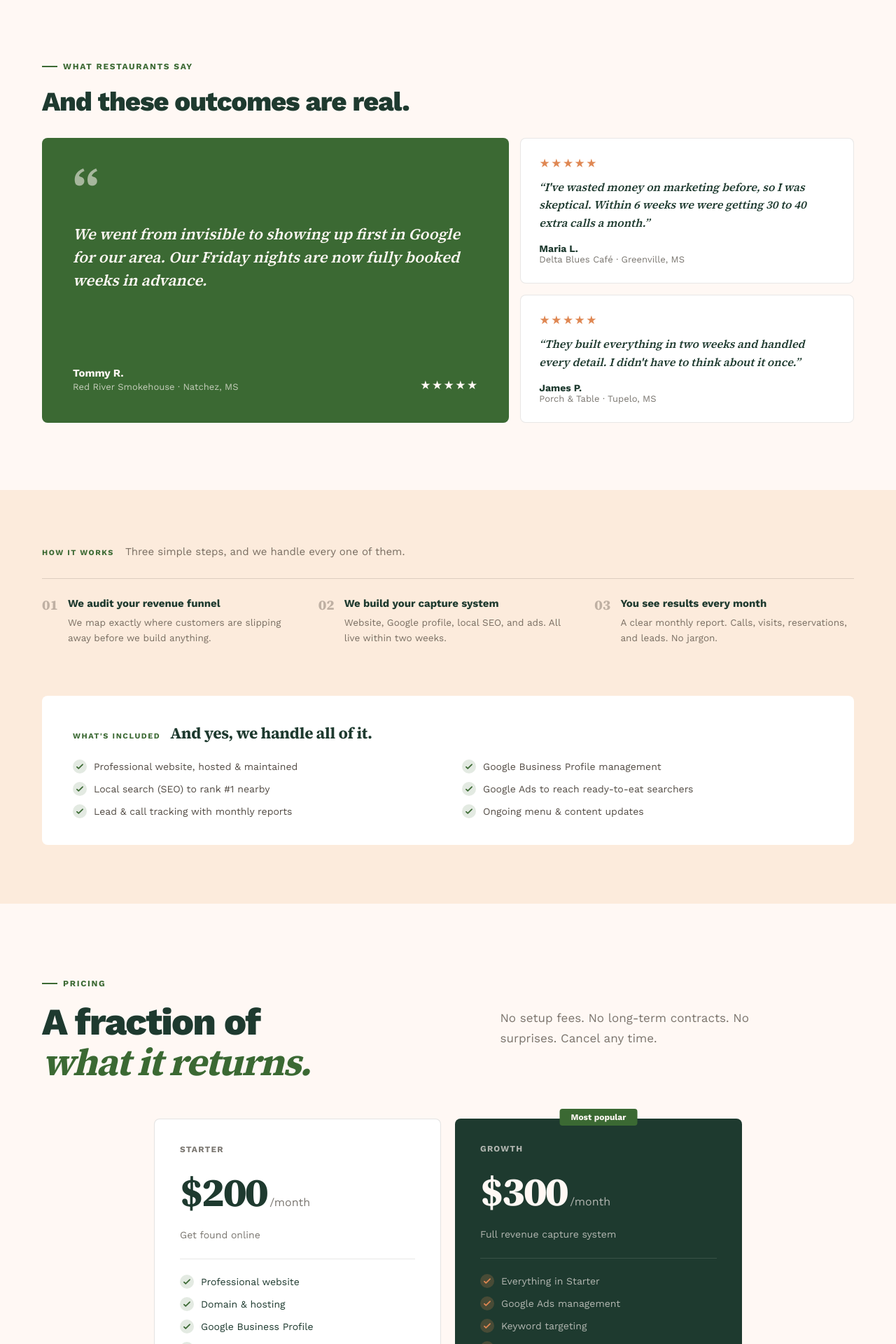
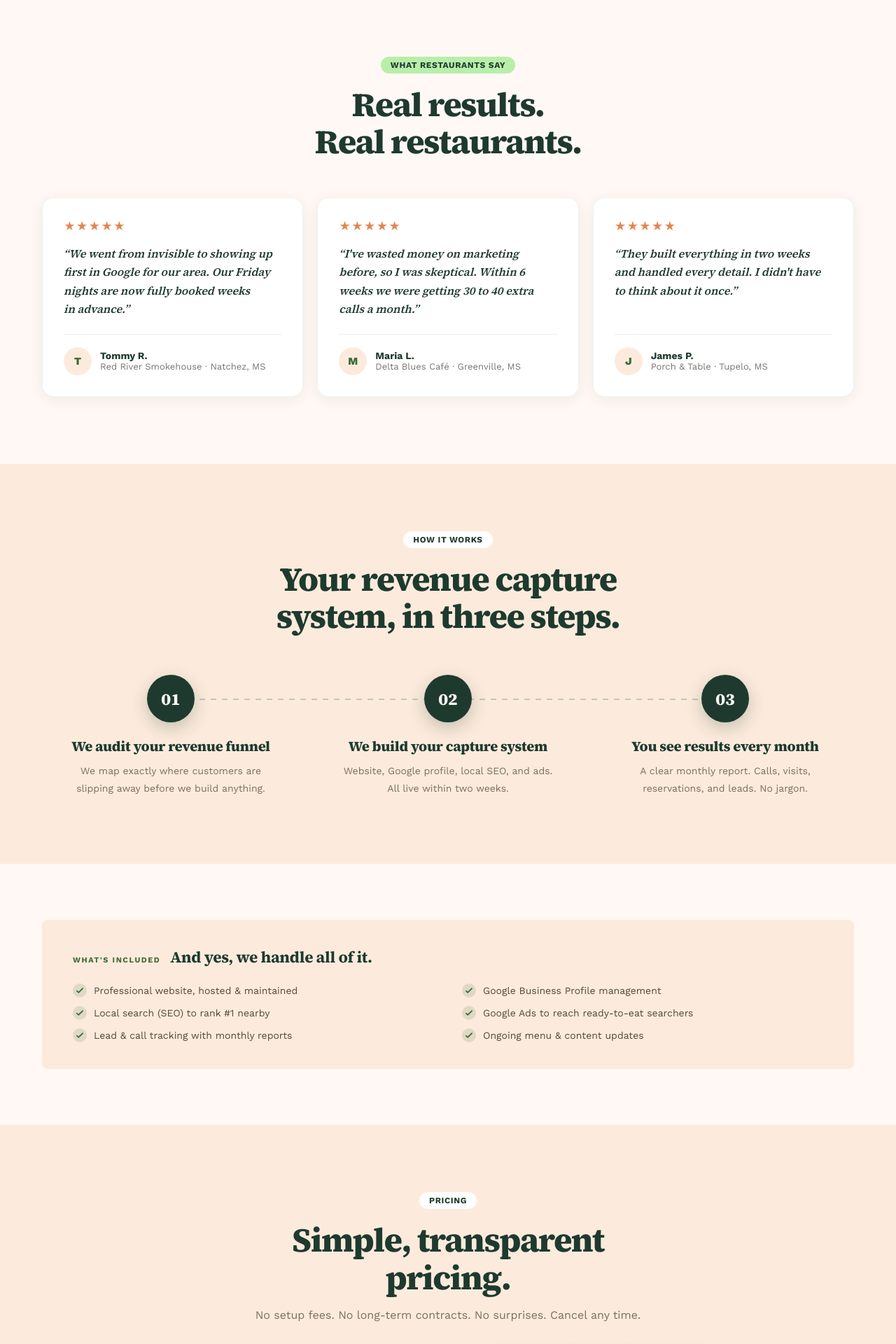
Before and after one commit to MainStreetGrowth/mainstreetgrowth, a Next.js app: page /outcomes in a window 1280 px wide. Shown: the part 2860-4780 px from the top of the page at 70% size. Built offline with nearby package versions, Linux system fonts and the light colour scheme.

Commit message:
Outcomes: adopt Classic layouts for testimonials (3 cards+avatars), how-it-works (circles+connector), pricing (2-tier+shadows); alternate section backgrounds

```diff
--- a/app/outcomes/page.tsx
+++ b/app/outcomes/page.tsx
@@ -39,6 +39,7 @@ const C = {
   coral: "#3b6933",   /* green: primary accent (buttons, badges) */
   gold: "#df8752",    /* terracotta/amber: secondary accent */
   blush: "#fcebdc",   /* linen tint */
+  sageContainer: "#b9eeaa", /* light green pill */
   muted: "rgba(34,26,17,0.6)",
   onInk: "#fff8f4",
   onInkMuted: "rgba(255,248,244,0.66)",
@@ -473,57 +474,23 @@ export default function Outcomes() {
         {/* ── TESTIMONIALS (its own section) ───────────────────── */}
         <section style={{ background: C.cream, padding: isMobile ? "68px 20px" : "96px 24px" }}>
           <div style={{ maxWidth: 1160, margin: "0 auto" }}>
-            <div className="reveal" style={{ marginBottom: 30 }}>
-              <Kicker>What restaurants say</Kicker>
-              <h3 style={{ fontSize: "clamp(1.7rem,3vw,2.6rem)", fontWeight: 800, color: C.ink, letterSpacing: "-0.03em", margin: 0 }}>
-                And these outcomes are real.
-              </h3>
+            <div className="reveal" style={{ textAlign: "center", maxWidth: 560, margin: "0 auto 52px" }}>
+              <div style={{ display: "inline-block", background: C.sageContainer, color: C.ink, padding: "5px 14px", borderRadius: 100, fontSize: 12, fontWeight: 700, letterSpacing: "0.05em", textTransform: "uppercase", marginBottom: 18 }}>What restaurants say</div>
+              <h2 className="font-display" style={{ fontSize: "clamp(2rem,4vw,3rem)", fontWeight: 800, color: C.ink, lineHeight: 1.12, letterSpacing: "-0.03em", margin: 0 }}>
+                Real results. Real restaurants.
+              </h2>
             </div>
-            <div style={{ display: "grid", gridTemplateColumns: isMobile ? "1fr" : "7fr 5fr", gap: 16 }}>
-              <div className="lift reveal" style={{ background: C.coral, borderRadius: 8, padding: isMobile ? 28 : 44, display: "flex", flexDirection: "column", justifyContent: "space-between", minHeight: 280 }}>
-                <div>
-                  <div className="font-display" style={{ fontSize: 76, color: "rgba(255,248,244,0.55)", lineHeight: 0.75, marginBottom: 20, fontWeight: 800 }}>&ldquo;</div>
-                  <p className="font-display" style={{ fontSize: 22, color: "#fff8f4", lineHeight: 1.5, fontWeight: 600, fontStyle: "italic", margin: 0 }}>{TESTIMONIALS[0].quote}</p>
-                </div>
-                <div style={{ display: "flex", justifyContent: "space-between", alignItems: "flex-end", marginTop: 32 }}>
-                  <div>
-                    <div style={{ fontWeight: 700, color: "#fff8f4", fontSize: 15 }}>{TESTIMONIALS[0].name}</div>
-                    <div style={{ color: "rgba(255,248,244,0.7)", fontSize: 13, marginTop: 3 }}>{TESTIMONIALS[0].restaurant} · {TESTIMONIALS[0].location}</div>
-                  </div>
-                  <Stars color="#fff8f4" />
-                </div>
-              </div>
-              <div style={{ display: "flex", flexDirection: "column", gap: 16 }}>
-                {TESTIMONIALS.slice(1).map((t, i) => (
-                  <div key={t.name} className={`lift reveal reveal-delay-${i + 1}`} style={{ background: "#FFFFFF", borderRadius: 8, padding: 26, flex: 1, border: `1px solid rgba(34,26,17,0.1)` }}>
-                    <Stars />
-                    <p className="font-display" style={{ fontSize: 16, color: C.ink, lineHeight: 1.6, fontWeight: 600, fontStyle: "italic", margin: "12px 0 16px" }}>&ldquo;{t.quote}&rdquo;</p>
-                    <div style={{ fontWeight: 700, color: C.ink, fontSize: 14 }}>{t.name}</div>
-                    <div style={{ color: C.muted, fontSize: 13 }}>{t.restaurant} · {t.location}</div>
-                  </div>
-                ))}
-              </div>
-            </div>
-          </div>
-        </section>
-
-        {/* ── SECONDARY: How it works (quiet) ──────────────────── */}
-        <section style={{ background: C.blush, padding: isMobile ? "56px 20px 20px" : "76px 24px 24px" }}>
-          <div style={{ maxWidth: 1160, margin: "0 auto" }}>
-            <div className="reveal" style={{ display: "flex", flexDirection: isMobile ? "column" : "row", alignItems: isMobile ? "flex-start" : "baseline", gap: isMobile ? 6 : 16, marginBottom: 26 }}>
-              <span style={{ fontSize: 11, fontWeight: 700, letterSpacing: "0.14em", textTransform: "uppercase", color: C.coral }}>How it works</span>
-              <span style={{ fontSize: 15, color: C.muted, lineHeight: 1.6 }}>Three simple steps, and we handle every one of them.</span>
-            </div>
-            <div style={{
-              display: "grid", gridTemplateColumns: isMobile ? "1fr" : "1fr 1fr 1fr",
-              gap: isMobile ? 12 : 24, borderTop: `1px solid rgba(34,26,17,0.14)`, paddingTop: 26,
-            }}>
-              {STEPS.map(({ num, title, body }) => (
-                <div key={num} className="reveal" style={{ display: "flex", gap: 14, alignItems: "flex-start" }}>
-                  <span className="font-display" style={{ fontSize: 20, fontWeight: 800, color: "rgba(34,26,17,0.28)", lineHeight: 1.1, flexShrink: 0 }}>{num}</span>
-                  <div>
-                    <h3 style={{ fontSize: 15, fontWeight: 700, color: C.ink, margin: "0 0 6px", lineHeight: 1.3 }}>{title}</h3>
-                    <p style={{ fontSize: 13.5, color: C.muted, lineHeight: 1.6, margin: 0 }}>{body}</p>
+            <div style={{ display: "grid", gridTemplateColumns: isMobile ? "1fr" : "repeat(3,1fr)", gap: 20 }}>
+              {TESTIMONIALS.map((t, i) => (
+                <div key={t.name} className={`lift reveal reveal-delay-${i + 1}`} style={{ background: "#FFFFFF", borderRadius: 16, padding: 30, border: "1px solid rgba(34,26,17,0.06)", boxShadow: "0 4px 20px rgba(30,58,47,0.07)", display: "flex", flexDirection: "column" }}>
+                  <span style={{ color: C.gold, fontSize: 16, letterSpacing: 1, marginBottom: 16 }}>★★★★★</span>
+                  <p className="font-display" style={{ fontSize: 16, color: C.ink, lineHeight: 1.65, fontWeight: 600, fontStyle: "italic", margin: "0 0 22px", flex: 1 }}>&ldquo;{t.quote}&rdquo;</p>
+                  <div style={{ display: "flex", alignItems: "center", gap: 12, paddingTop: 18, borderTop: "1px solid rgba(34,26,17,0.07)" }}>
+                    <div style={{ width: 40, height: 40, borderRadius: "50%", background: C.blush, display: "flex", alignItems: "center", justifyContent: "center", color: C.coral, fontWeight: 800, fontSize: 15, flexShrink: 0 }}>{t.name.charAt(0)}</div>
+                    <div>
+                      <div style={{ fontWeight: 700, color: C.ink, fontSize: 14 }}>{t.name}</div>
+                      <div style={{ color: C.muted, fontSize: 13 }}>{t.restaurant} · {t.location}</div>
+                    </div>
                   </div>
                 </div>
               ))}
@@ -531,11 +498,35 @@ export default function Outcomes() {
           </div>
         </section>
 
+        {/* ── SECONDARY: How it works (quiet) ──────────────────── */}
+        <section id="how-it-works" style={{ background: C.blush, padding: isMobile ? "64px 20px" : "96px 24px" }}>
+          <div style={{ maxWidth: 1160, margin: "0 auto" }}>
+            <div className="reveal" style={{ textAlign: "center", maxWidth: 560, margin: "0 auto 56px" }}>
+              <div style={{ display: "inline-block", background: "#FFFFFF", color: C.ink, padding: "5px 14px", borderRadius: 100, fontSize: 12, fontWeight: 700, letterSpacing: "0.05em", textTransform: "uppercase", marginBottom: 18 }}>How it works</div>
+              <h2 className="font-display" style={{ fontSize: "clamp(2rem,4vw,3rem)", fontWeight: 800, color: C.ink, lineHeight: 1.12, letterSpacing: "-0.03em", margin: 0 }}>
+                Your revenue capture system, in three steps.
+              </h2>
+            </div>
+            <div style={{ position: "relative", display: "grid", gridTemplateColumns: isMobile ? "1fr" : "repeat(3,1fr)", gap: isMobile ? 24 : 28 }}>
+              {!isMobile && <div aria-hidden="true" style={{ position: "absolute", top: 34, left: "16.66%", right: "16.66%", height: 2, background: "repeating-linear-gradient(to right,#86a496 0 8px,transparent 8px 16px)", opacity: 0.5 }} />}
+              {STEPS.map(({ num, title, body }, i) => (
+                <div key={num} className={`reveal reveal-delay-${i + 1}`} style={{ position: "relative", textAlign: "center" }}>
+                  <div style={{ width: 68, height: 68, borderRadius: "50%", background: C.ink, color: C.onInk, display: "flex", alignItems: "center", justifyContent: "center", margin: "0 auto 22px", position: "relative", zIndex: 1, boxShadow: "0 8px 24px rgba(7,36,26,0.22)" }}>
+                    <span className="font-display" style={{ fontSize: 24, fontWeight: 800 }}>{num}</span>
+                  </div>
+                  <h3 className="font-display" style={{ fontSize: 20, fontWeight: 800, color: C.ink, margin: "0 0 10px", letterSpacing: "-0.015em", lineHeight: 1.25 }}>{title}</h3>
+                  <p style={{ fontSize: 14, color: C.muted, lineHeight: 1.75, margin: "0 auto", maxWidth: 300 }}>{body}</p>
+                </div>
+              ))}
+            </div>
+          </div>
+        </section>
+
         {/* ── SECONDARY: What's included (quiet) ───────────────── */}
-        <section style={{ background: C.blush, padding: isMobile ? "40px 20px 60px" : "48px 24px 84px" }}>
+        <section style={{ background: C.cream, padding: isMobile ? "60px 20px" : "80px 24px" }}>
           <div style={{ maxWidth: 1160, margin: "0 auto" }}>
             <div className="reveal" style={{
-              background: "#FFFFFF", borderRadius: 8,
+              background: C.blush, borderRadius: 8,
               padding: isMobile ? "30px 24px" : "38px 44px",
             }}>
               <div style={{ display: "flex", flexDirection: isMobile ? "column" : "row", alignItems: isMobile ? "flex-start" : "baseline", gap: isMobile ? 6 : 14, marginBottom: 22 }}>
@@ -566,67 +557,66 @@ export default function Outcomes() {
         </section>
 
         {/* ── PRICING ─────────────────────────────────────────── */}
-        <section id="pricing" style={{ background: C.cream, padding: isMobile ? "68px 20px" : "100px 24px" }}>
+        <section id="pricing" style={{ background: C.blush, padding: isMobile ? "64px 20px" : "96px 24px" }}>
           <div style={{ maxWidth: 1160, margin: "0 auto" }}>
-            <div style={{ display: "grid", gridTemplateColumns: isMobile ? "1fr" : "1.2fr 1fr", gap: isMobile ? 16 : 48, alignItems: "center", marginBottom: 52 }} className="reveal">
-              <div>
-                <Kicker>Pricing</Kicker>
-                <h2 style={{ fontSize: "clamp(2.2rem,4.2vw,3.4rem)", fontWeight: 800, color: C.ink, lineHeight: 1.05, letterSpacing: "-0.03em", margin: 0 }}>
-                  A fraction of{" "}
-                  <span className="font-display" style={{ fontStyle: "italic", fontWeight: 700, color: C.coral }}>what it returns.</span>
-                </h2>
-              </div>
-              <p style={{ fontSize: 17, color: C.muted, lineHeight: 1.7, margin: 0, maxWidth: 360 }}>No setup fees. No long-term contracts. No surprises. Cancel any time.</p>
+            <div className="reveal" style={{ textAlign: "center", maxWidth: 560, margin: "0 auto 52px" }}>
+              <div style={{ display: "inline-block", background: "#FFFFFF", color: C.ink, padding: "5px 14px", borderRadius: 100, fontSize: 12, fontWeight: 700, letterSpacing: "0.05em", textTransform: "uppercase", marginBottom: 18 }}>Pricing</div>
+              <h2 className="font-display" style={{ fontSize: "clamp(2rem,4vw,3rem)", fontWeight: 800, color: C.ink, lineHeight: 1.12, letterSpacing: "-0.03em", margin: "0 0 12px" }}>
+                Simple, transparent pricing.
+              </h2>
+              <p style={{ fontSize: 16, color: C.muted, lineHeight: 1.7, margin: 0 }}>
+                No setup fees. No long-term contracts. No surprises. Cancel any time.
+              </p>
             </div>
-            <div style={{ display: "grid", gridTemplateColumns: isMobile ? "1fr" : "1fr 1fr", gap: 20, maxWidth: isMobile ? "100%" : 840, margin: "0 auto" }}>
+            <div style={{ display: "grid", gridTemplateColumns: isMobile ? "1fr" : "1fr 1fr", gap: 22, maxWidth: 840, margin: "0 auto" }}>
               {/* Starter */}
-              <div className="lift reveal" style={{ background: "#FFFFFF", borderRadius: 8, padding: 36, border: `1.5px solid rgba(34,26,17,0.12)` }}>
-                <div style={{ fontSize: 12, fontWeight: 700, color: C.muted, textTransform: "uppercase", letterSpacing: "0.1em", marginBottom: 14 }}>Starter</div>
+              <div className="lift reveal" style={{ background: "#FFFFFF", borderRadius: 18, padding: 36, border: "1px solid rgba(34,26,17,0.07)", boxShadow: "0 4px 20px rgba(30,58,47,0.07)" }}>
+                <div style={{ fontSize: 12, fontWeight: 700, color: C.muted, textTransform: "uppercase", letterSpacing: "0.09em", marginBottom: 14 }}>Starter</div>
                 <div style={{ marginBottom: 4 }}>
-                  <span className="font-display" style={{ fontSize: 58, fontWeight: 800, color: C.ink, letterSpacing: "-0.04em" }}>$200</span>
+                  <span className="font-display" style={{ fontSize: 56, fontWeight: 800, color: C.ink, letterSpacing: "-0.04em" }}>$200</span>
                   <span style={{ fontSize: 16, color: C.muted, marginLeft: 4 }}>/month</span>
                 </div>
-                <p style={{ fontSize: 14, color: C.muted, marginBottom: 26 }}>Get found online</p>
-                <div style={{ height: 1, background: "rgba(34,26,17,0.1)", marginBottom: 22 }} />
+                <p style={{ fontSize: 14, color: C.muted, margin: "0 0 26px" }}>Get found online</p>
+                <div style={{ height: 1, background: C.blush, marginBottom: 24 }} />
                 <ul style={{ listStyle: "none", padding: 0, margin: "0 0 30px", display: "flex", flexDirection: "column", gap: 12 }}>
                   {["Professional website", "Domain & hosting", "Google Business Profile", "Local SEO", "Monthly report", "2 content updates/month"].map(item => (
                     <li key={item} style={{ display: "flex", alignItems: "center", gap: 10, fontSize: 14, color: C.ink }}>
-                      <span style={{ width: 20, height: 20, borderRadius: "50%", flexShrink: 0, display: "flex", alignItems: "center", justifyContent: "center", background: "rgba(59,105,51,0.14)", color: C.coral }}>
+                      <span style={{ width: 20, height: 20, borderRadius: "50%", flexShrink: 0, display: "flex", alignItems: "center", justifyContent: "center", background: "rgba(59,105,51,0.12)", color: C.coral }}>
                         <IcoCheck />
                       </span>
                       {item}
                     </li>
                   ))}
                 </ul>
-                <a href="#contact" style={{ display: "block", textAlign: "center", border: `2px solid ${C.ink}`, color: C.ink, borderRadius: 4, padding: "13px 24px", fontSize: 15, fontWeight: 700, textDecoration: "none" }}>Get started</a>
+                <a href="#contact" style={{ display: "block", textAlign: "center", border: `2px solid ${C.ink}`, color: C.ink, borderRadius: 10, padding: "14px 24px", fontSize: 15, fontWeight: 700, textDecoration: "none" }}>Get started</a>
               </div>
 
               {/* Growth */}
-              <div className="lift reveal reveal-delay-1" style={{ background: C.ink, borderRadius: 8, padding: 36, position: "relative" }}>
-                <div style={{ position: "absolute", top: -14, left: "50%", transform: "translateX(-50%)", background: C.coral, color: "#fff8f4", fontSize: 12, fontWeight: 700, padding: "5px 16px", borderRadius: 4, whiteSpace: "nowrap" }}>Most popular</div>
-                <div style={{ fontSize: 12, fontWeight: 700, color: C.onInkMuted, textTransform: "uppercase", letterSpacing: "0.1em", marginBottom: 14 }}>Growth</div>
+              <div className="lift reveal reveal-delay-1" style={{ background: C.ink, borderRadius: 18, padding: 36, position: "relative", boxShadow: "0 16px 40px rgba(7,36,26,0.25)" }}>
+                <div style={{ position: "absolute", top: -14, left: "50%", transform: "translateX(-50%)", background: C.gold, color: C.ink, fontSize: 12, fontWeight: 700, padding: "5px 16px", borderRadius: 100, whiteSpace: "nowrap", boxShadow: "0 6px 16px rgba(223,135,82,0.35)" }}>Most popular</div>
+                <div style={{ fontSize: 12, fontWeight: 700, color: C.onInkMuted, textTransform: "uppercase", letterSpacing: "0.09em", marginBottom: 14 }}>Growth</div>
                 <div style={{ marginBottom: 4 }}>
-                  <span className="font-display" style={{ fontSize: 58, fontWeight: 800, color: C.onInk, letterSpacing: "-0.04em" }}>$300</span>
+                  <span className="font-display" style={{ fontSize: 56, fontWeight: 800, color: C.onInk, letterSpacing: "-0.04em" }}>$300</span>
                   <span style={{ fontSize: 16, color: C.onInkMuted, marginLeft: 4 }}>/month</span>
                 </div>
-                <p style={{ fontSize: 14, color: C.onInkMuted, marginBottom: 26 }}>Full revenue capture system</p>
-                <div style={{ height: 1, background: "rgba(255,248,244,0.12)", marginBottom: 22 }} />
+                <p style={{ fontSize: 14, color: C.onInkMuted, margin: "0 0 26px" }}>Full revenue capture system</p>
+                <div style={{ height: 1, background: "rgba(255,255,255,0.1)", marginBottom: 24 }} />
                 <ul style={{ listStyle: "none", padding: 0, margin: "0 0 30px", display: "flex", flexDirection: "column", gap: 12 }}>
                   {["Everything in Starter", "Google Ads management", "Keyword targeting", "Call & lead tracking", "Catering landing page", "Unlimited content updates"].map(item => (
-                    <li key={item} style={{ display: "flex", alignItems: "center", gap: 10, fontSize: 14, color: C.onInkMuted }}>
-                      <span style={{ width: 20, height: 20, borderRadius: "50%", flexShrink: 0, display: "flex", alignItems: "center", justifyContent: "center", background: "rgba(223,135,82,0.22)", color: C.gold }}>
+                    <li key={item} style={{ display: "flex", alignItems: "center", gap: 10, fontSize: 14, color: "rgba(255,248,244,0.8)" }}>
+                      <span style={{ width: 20, height: 20, borderRadius: "50%", flexShrink: 0, display: "flex", alignItems: "center", justifyContent: "center", background: "rgba(134,164,150,0.25)", color: "#86a496" }}>
                         <IcoCheck />
                       </span>
                       {item}
                     </li>
                   ))}
                 </ul>
-                <a href="#contact" style={{ display: "flex", alignItems: "center", justifyContent: "center", gap: 8, background: C.coral, color: "#fff8f4", borderRadius: 4, padding: "13px 24px", fontSize: 15, fontWeight: 700, textDecoration: "none" }}>
+                <a href="#contact" style={{ display: "flex", alignItems: "center", justifyContent: "center", gap: 8, background: C.coral, color: "#fff8f4", borderRadius: 10, padding: "14px 24px", fontSize: 15, fontWeight: 700, textDecoration: "none" }}>
                   Get started <IcoArrow />
                 </a>
               </div>
             </div>
-            <p style={{ textAlign: "center", fontSize: 14, color: C.muted, marginTop: 24 }}>
+            <p style={{ textAlign: "center", fontSize: 14, color: C.muted, marginTop: 26 }}>
               Not sure which plan fits?{" "}
               <a href="#contact" style={{ color: C.coral, fontWeight: 700, textDecoration: "none" }}>Let&apos;s talk.</a> We&apos;ll help you figure it out.
             </p>
```
